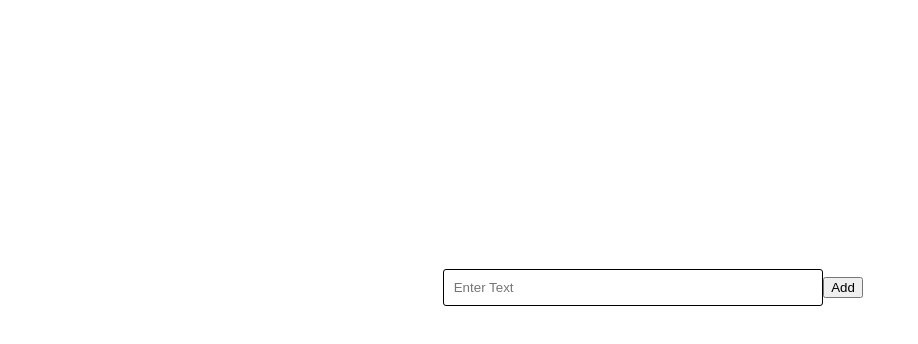
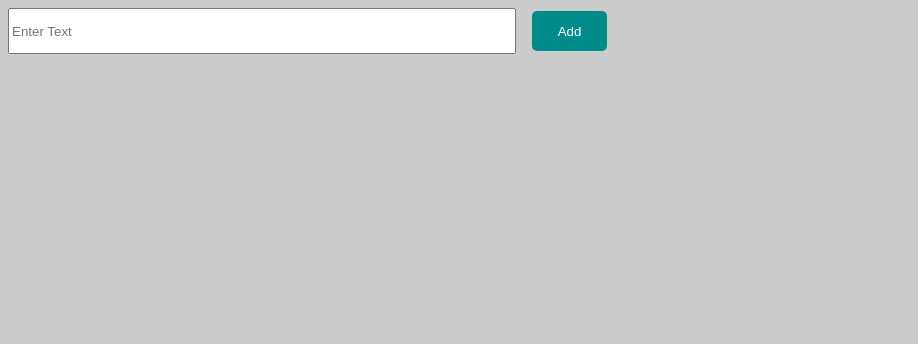
Before and after one commit to sheezatariq/type-script, a React (Create React App) app: page /item in a window 1280 px wide. Shown: the top 344 px of the page, without its empty margins (0-918 px from the left). Built offline with nearby package versions, Linux system fonts and the light colour scheme.

Commit message:
created typescript project

```diff
--- a/src/App.tsx
+++ b/src/App.tsx
@@ -2,11 +2,13 @@ import React from 'react';
 import { BrowserRouter as Router, Switch, Route, Redirect, } from 'react-router-dom';
 import Login from './component/Login';
 import Item from './component/itemlist/item';
+import FruitList from './component/fruits/FruitList';
 
 const App: React.SFC = () => {
   return (
     <Router>
       <Switch>
+        <Route exact path='/fruits' component={FruitList} />
         <Route exact path='/item' component={Item} />
         <Route path='/' component={Login} />
         <Redirect from='/login' exact to='/login'/>
--- a/src/component/Login.css
+++ b/src/component/Login.css
@@ -1,4 +1,4 @@
-.center{
+.center {
   position: fixed;
   top: 50%;
   left: 50%;
@@ -7,7 +7,7 @@
   max-width: 500px;
 }
 
-  .card{
+.card-login {
   background-color: #fff;
   border-radius: 15px;
   padding: 0.8rem;
--- a/src/component/Login.tsx
+++ b/src/component/Login.tsx
@@ -11,12 +11,11 @@ const Login = () => {
     if (response?.tokenId) {
       history.push('/item')
     }
-    console.log('response',response?.tokenId )
   };
 
   return(
     <div className= "center">
-      <div className= "card">
+      <div className= "card-login">
         <div>
           <h1>Login With Google</h1>
           <h3>Please click on button</h3>
--- /dev/null
+++ b/src/component/fruits/FruitList.tsx
@@ -0,0 +1,17 @@
+import * as React from "react";
+import VerticalExample from "./VerticalExample";
+import "./Fruits.css";
+
+ class FruitList extends React.PureComponent<{}, {}> {
+  render() {
+    return (
+      <div>
+        <h1>react-list-drag-and-drop</h1>
+        <div className="examples">
+          <VerticalExample />
+        </div>
+      </div>
+    );
+  }
+}
+export default FruitList;
--- /dev/null
+++ b/src/component/fruits/Fruits.css
@@ -0,0 +1,83 @@
+body {
+    margin: 0;
+    padding: 0.5rem;
+    font-family: sans-serif;
+    background-color: #cccccc;
+  }
+
+  .examples {
+    /* display: flex; */
+  }
+  .example {
+    background-color: #aaaaaa;
+    border-radius: 0.25rem;
+    margin: 0px;
+    padding: 0.5rem;
+    margin: 0.25rem;
+  }
+
+  .item {
+    font-family: sans-serif;
+    background-color: #eeeeee;
+    border-radius: 0.25rem;
+    margin-bottom: 0.2rem;
+    margin-right: 0.2rem;
+    padding: 0.5rem;
+    padding-left: 0.25rem;
+    opacity: 1;
+  }
+
+  .item .title {
+    font-weight: bold;
+    font-size: 125%;
+    margin: 0;
+    margin-bottom: 0.3rem;
+  }
+
+  .item .body {
+    margin: 0;
+    margin-bottom: 0.3rem;
+  }
+
+  .item .small {
+    font-size: 66%;
+    text-align: right;
+    white-space: nowrap;
+  }
+
+  .dragged .item {
+    opacity: 0.1;
+  }
+
+  .floating .item {
+    background-color: #ffffff;
+    box-shadow: 0 0.2rem 2rem #666666;
+  }
+
+  /* ******************** */
+
+  .vertical .item {
+    display: flex;
+  }
+
+  .vertical .item .icon {
+    font-size: 2.5rem;
+    margin-right: 1rem;
+  }
+
+  .vertical .item .details {
+    flex-grow: 2;
+  }
+
+  .horizontal .item {
+    width: 7rem;
+    text-align: center;
+  }
+
+  .horizontal .item .icon {
+    font-size: 5rem;
+  }
+
+  .horizontal .item .small {
+    text-align: center;
+  }
--- a/src/component/draplist/Drag.tsx
+++ b/src/component/fruits/VerticalExample.tsx
@@ -1,28 +1,33 @@
 import React from "react";
 import RLDD from "react-list-drag-and-drop/lib/RLDD";
+import '../itemlist/item.css'
 
-
+const fruits = require("./fruits.json");
 
 interface Item {
   id: number;
   title: string;
-
+  body: string;
+  icon: string;
 }
 
 interface State {
   items: Item[];
 }
 
+
 export default class VerticalExample extends React.PureComponent<{}, State> {
   constructor(props: {}) {
     super(props);
-    // this.state = { items: fruits.fruits };
+    this.state = { items: fruits.fruits };
   }
 
   render() {
     const items = this.state.items;
     return (
       <div className="example vertical">
+        <h2>Vertical Example: Draggable List of Fruits</h2>
+        <p>Drag and drop items to re-order the list.</p>
         <RLDD
           cssClasses="list-container"
           items={items}
@@ -35,9 +40,12 @@ export default class VerticalExample extends React.PureComponent<{}, State> {
 
   private itemRenderer = (item: Item, index: number): JSX.Element => {
     return (
+
       <div className="item">
+        <div className="icon">{item.icon}</div>
         <div className="details">
           <p className="title">{item.title}</p>
+          <p className="body">{item.body}</p>
         </div>
         <div className="small">
           item.id: {item.id} - index: {index}
@@ -48,5 +56,5 @@ export default class VerticalExample extends React.PureComponent<{}, State> {
 
   private handleRLDDChange = (reorderedItems: Array<Item>) => {
     this.setState({ items: reorderedItems });
-};
+  };
 }
--- /dev/null
+++ b/src/component/fruits/fruits.json
@@ -0,0 +1,52 @@
+{
+    "fruits": [
+      {
+        "id": 0,
+        "title": "Banana",
+        "icon": "🍌",
+        "body":
+          "Vestibulum luctus euismod ultrices. Lorem ipsum dolor sit amet, consectetur adipiscing elit."
+      },
+      {
+        "id": 1,
+        "title": "Lemon",
+        "icon": "🍋",
+        "body": "Lorem ipsum dolor sit amet, consectetur adipiscing elit."
+      },
+      {
+        "id": 2,
+        "title": "Pear",
+        "icon": "🍐",
+        "body":
+          "Vestibulum luctus euismod ultrices. Nam placerat semper risus, nec blandit purus suscipit nec. Integer varius egestas rhoncus."
+      },
+      {
+        "id": 3,
+        "title": "Strawberry",
+        "icon": "🍓",
+        "body":
+          "Fusce sagittis, nisl commodo bibendum tempor, lacus ex vulputate nisi, in iaculis nulla lorem ac urna. Orci varius natoque penatibus et magnis dis parturient montes, nascetur ridiculus mus. Mauris pharetra lobortis facilisis."
+      },
+      {
+        "id": 4,
+        "title": "Tangerine",
+        "icon": "🍊",
+        "body":
+          "Curabitur pharetra nulla risus, id gravida erat molestie sit amet. Sed tortor metus, sagittis in varius vel, pharetra venenatis tortor. Aenean diam mauris, hendrerit sed laoreet vitae, posuere lobortis tortor. Ut gravida vestibulum consectetur."
+      },
+      {
+        "id": 5,
+        "title": "Grapes",
+        "icon": "🍇",
+        "body":
+          "Mauris ultrices magna eget ex auctor, in convallis eros condimentum. Donec scelerisque tristique dolor vel posuere. Fusce felis eros, vulputate ut fringilla sed, congue ut ipsum. Donec molestie augue sed neque fermentum molestie. Proin vitae urna vitae nibh auctor commodo vel non nibh."
+      },
+      {
+        "id": 6,
+        "title": "Watermelon",
+        "icon": "🍉",
+        "body":
+          "Pellentesque risus lectus, mollis nec porttitor eu, bibendum quis tortor. Vestibulum sed scelerisque tortor. Cras scelerisque et augue et pharetra. Maecenas facilisis tempor diam at egestas. Aliquam fermentum interdum augue eget varius. Nunc vestibulum mi nibh."
+      }
+    ]
+  }
--- a/src/component/itemlist/item.css
+++ b/src/component/itemlist/item.css
@@ -1,33 +1,38 @@
-.input-style {
-    padding:10px;
-    border: 1px solid black;
-    width:70%;
-    border-radius: 3px;
+.listing {
+  position: absolute;
 }
-.listing {
-    position: absolute;
+.field {
+  width: 100vw;
+    display: flex;
+    flex-direction: column;
+    justify-content: center;
 }
-.card {
-    width: 40%;
-    position: absolute;
-    text-align: center;
-    margin-top: 20%;
-    margin-left: 30%;
+.input-field input {
+  width: 500px;
+  height: 2.5rem;
+}
+.input-field button {
+  background-color: darkcyan;
+  color: white;
+  border: none;
+  border-radius: 5px;
+  width: 75px;
+  height: 2.5rem;
+  margin: 0 1rem;
 }
 .list-style {
-    padding:10px;
-    border: 1px solid black;
-    width:70%;
-    margin-top:10px;
-    margin-bottom: 10px;
-    /* border-radius: 3px; */
-    /* position: absolute; */
+  padding: 10px;
+  border: 1px solid black;
+  border-radius: 2px;
+  width: 30%;
+  margin-top: 10px;
+  margin-bottom: 10px;
 }
 .lis {
-
-    margin-top: 40px;
+  margin-top: 40px;
+  width: 50%
 
 }
 .text-left{
-    margin-top: 4px;
+  margin-top: 4px;
 }
--- a/src/component/itemlist/item.tsx
+++ b/src/component/itemlist/item.tsx
@@ -1,6 +1,6 @@
 import React from 'react';
+import RLDD from "react-list-drag-and-drop/lib/RLDD";
 import './item.css';
-
 
 
 const Item = () => {
@@ -18,16 +18,18 @@ const Item = () => {
   };
 
   return (
-    <div className="card">
-      <input type="text"
-        className="input-style" value={item} onChange={handleChange} placeholder="Enter Text" />
-      <button className="bnt" onClick={addObject}>Add</button>
+    <div className="field">
+      <div className='input-field'>
+        <input type="text"  value={item} onChange={handleChange} placeholder="Enter Text" />
+        <button onClick={addObject}>Add</button>
+      </div>
       <div className="lis">
         {list && list.map((itm, index) => (
           <div className="list-style">
-            {itm}
+              {itm}
+
           </div>
-        ))}
+         ))}
       </div>
     </div>
   );
```
Lines whose indentation alone changed are shown as unchanged.
